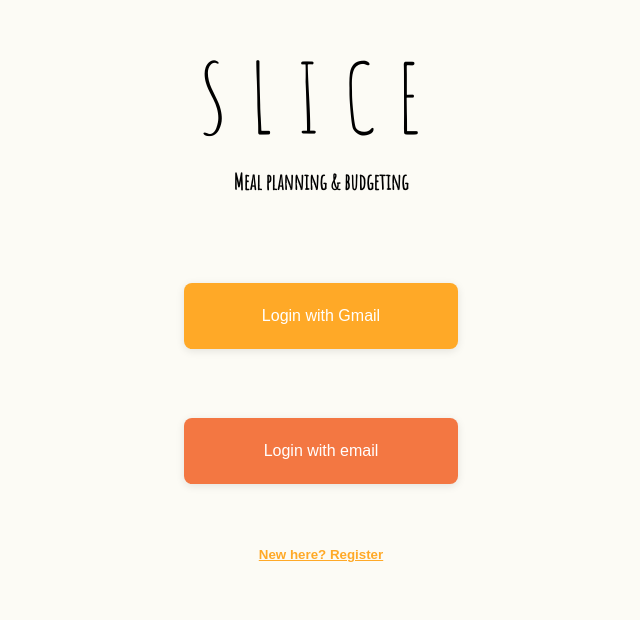
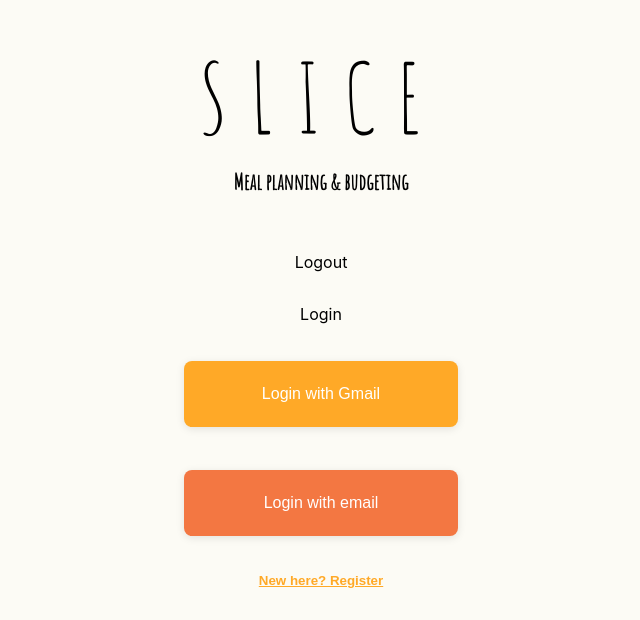
Before and after one commit to MagReda16/slice, a Next.js app: page / in a window 1280 px wide. Shown: the part 205-825 px from the top of the page, without its empty margins (319-959 px from the left). Built offline with nearby package versions, Linux system fonts and the light colour scheme; no server answers.

Commit message:
has user now

```diff
--- a/package.json
+++ b/package.json
@@ -6,6 +6,7 @@
     "start": "next start"
   },
   "dependencies": {
+    "@auth0/nextjs-auth0": "^1.7.0",
     "axios": "^0.25.0",
     "bcrypt": "^5.0.1",
     "chart.js": "^3.7.0",
--- a/pages/_app.tsx
+++ b/pages/_app.tsx
@@ -5,6 +5,8 @@
 import { useRouter } from 'next/router';
 import { useEffect } from 'react';
 
+import React from 'react';
+import { UserProvider } from '@auth0/nextjs-auth0';
 // this is for additional stuff, not needed at the moment, but good to keep in mind
 // array of site pages that user shouldnt see if loggedIn
 // is useEffect if array includes router.pathname and isLoggedIn then router.push to /dashboard??
@@ -34,6 +36,8 @@
   // }, [router.pathname, isLoggedIn])
   // console.log('islogged in from the app', isLoggedIn);
   return (
-    <Component {...pageProps} />
+    <UserProvider>
+        <Component {...pageProps} />
+    </UserProvider>
   );
 }
--- /dev/null
+++ b/pages/api/auth/[...auth0].ts
@@ -0,0 +1,6 @@
+import { handleAuth } from '@auth0/nextjs-auth0';
+
+console.log('the AUTH0_SECRET env var is set: 😅 ', process.env.AUTH0_SECRET);
+
+
+export default handleAuth();
--- a/pages/index.tsx
+++ b/pages/index.tsx
@@ -4,16 +4,24 @@
 import Head from 'next/head';
 import Link from 'next/link';
 import NavButton from '../components/NavButton';
+import { useUser } from '@auth0/nextjs-auth0';
 
 const Home = () => {
+  const { user, error, isLoading } = useUser();
+  if (isLoading) return <div>Loading...</div>
+  if(error) return <div>{error.message}</div>
+  console.log('THIS IS USER 🥺', user)
   return (
     <div className={styles.container}>
       <header className={styles.mainHeader}>
+        <h1>{user && user.email}</h1>
         <h1>SLICE</h1>
         <h4>Meal planning & budgeting</h4>
       </header>
       <div className={styles.mainLoginContainer}>
-        <Link href='/oAuthLogin' passHref>
+      <a href="/api/auth/logout">Logout</a>
+      <a href="/api/auth/login">Login</a>
+        <Link href='/api/auth/login' passHref>
           <NavButton
             className={`${stylesBtn.btn} ${stylesBtn.login}`}
             type='button'
```
Also changed, not shown: 1 other file (tests, documents, lock files or other folders).
